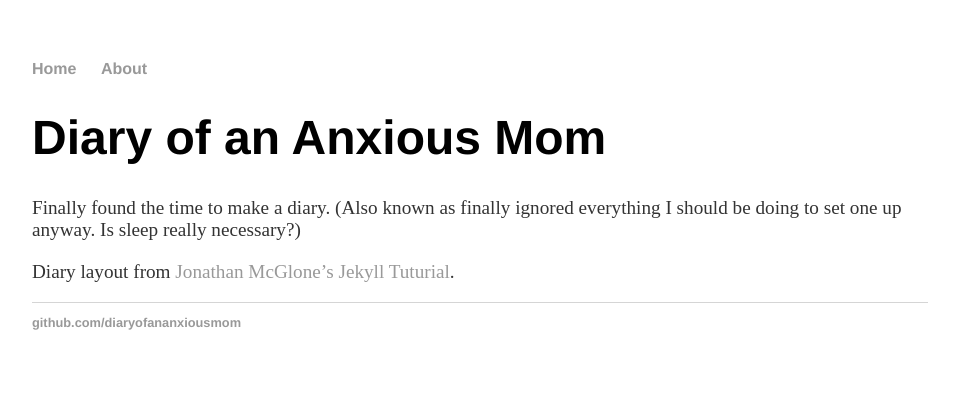
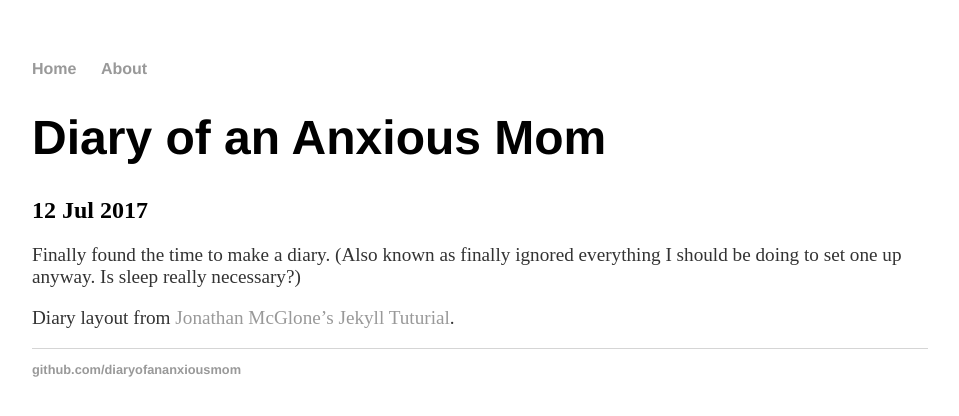
Before and after one commit to diaryofananxiousmom/diaryofananxiousmom.github.io, a Jekyll site: the page built from _posts/2017-07-12-got-a-diary.md, in a window 1280 px wide. Shown: the top 416 px of the page, without its empty margins (160-1119 px from the left). Built offline with Jekyll 4.4.1, drawn with Linux system fonts in a browser that asks for light colours.

Commit message:
Update post.html

```diff
--- a/_layouts/post.html
+++ b/_layouts/post.html
@@ -3,7 +3,7 @@ layout: default
 ---
 
 <div class="post">
-  <h2>{{ post.date | date_to_string }}</h2>
+  <h2>{{ page.date | date_to_string }}</h2>
 
   <div class="post-content">
     {{ content }}
```
